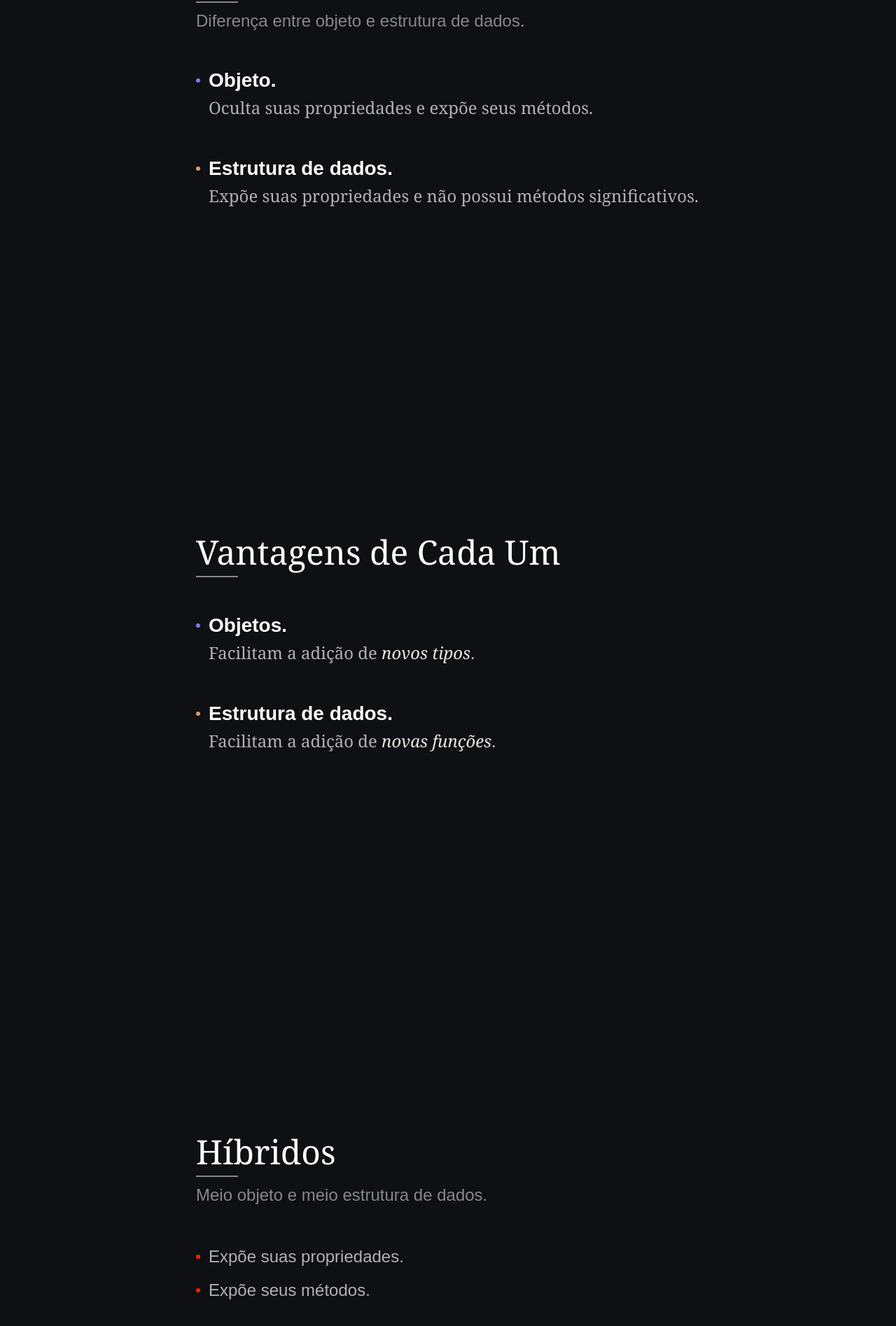
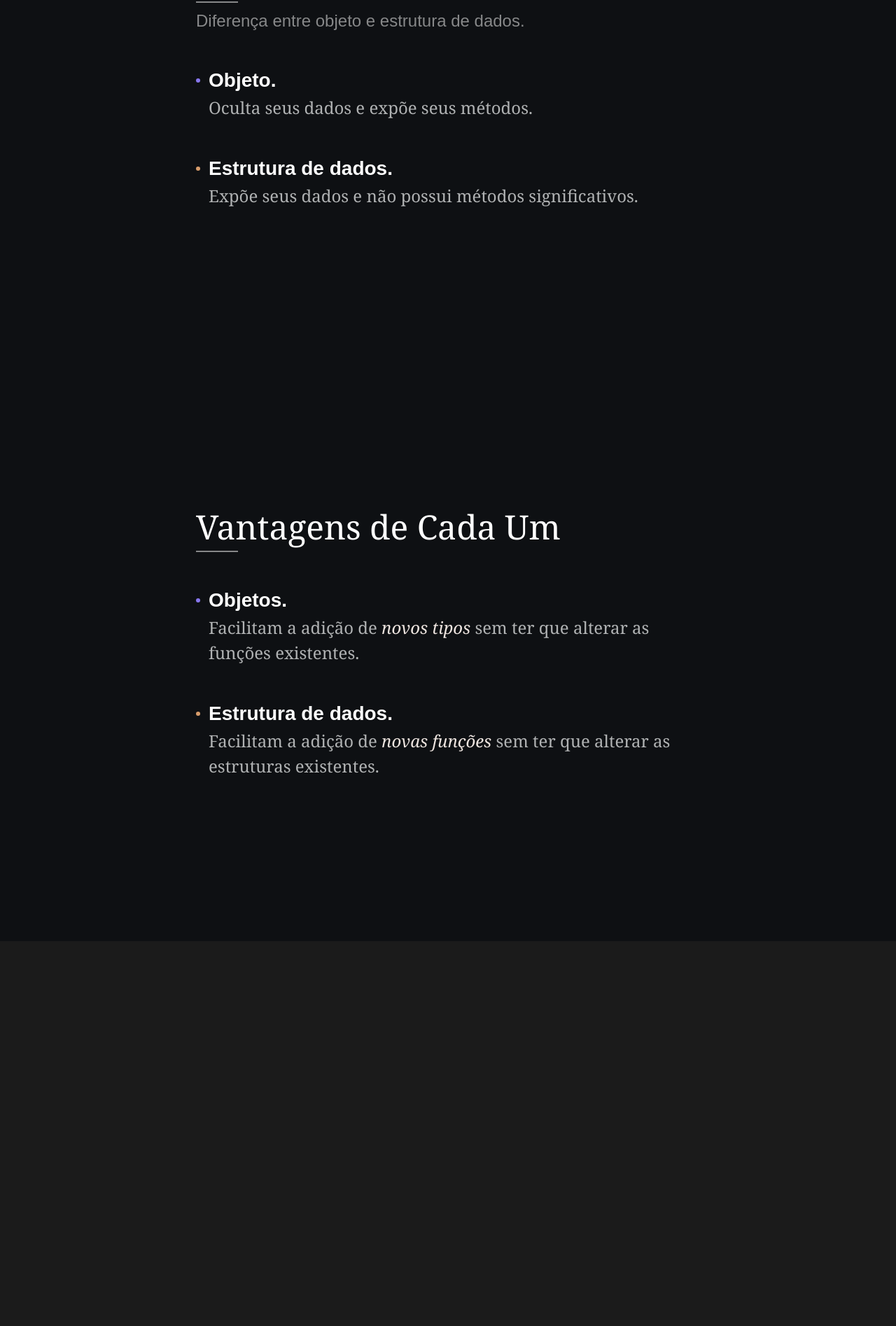
Before and after one commit to GabriellBarbosa/React-Course-Page, a React (Vite) app: page /slide/codigo-limpo/0504-objetos-e-estruturas-de-dados in a window 1280 px wide. Shown: the part 255-2150 px from the top of the page at 70% size. After the commit the page ends 1600 px from the top, so only its background shows below. Built offline with nearby package versions, Linux system fonts and the light colour scheme.

Commit message:
last slide goes to next video

```diff
--- a/src/pages/Slide/CleanCode/0504/index.tsx
+++ b/src/pages/Slide/CleanCode/0504/index.tsx
@@ -22,15 +22,15 @@ function _0504() {
             <section className={slideStyles.slide} data-testid="slide" ref={addSlide}>
                 <div className={slideStyles.container}>
                     <h2 className={slideStyles.regular_title}>Objeto e Estrutura de Dados</h2>
-                    <h3 className={slideStyles.subtitle}>Diferença entre objeto e estrutura de dados<span>.</span></h3>
+                    <h3 className={slideStyles.subtitle}>Diferença entre objeto e estrutura de dados.</h3>
                     <ul className={`${styles.list} ${styles.titleAndDescriptionList}`}>
                         <li>
                             <p className={`${styles.listItemTitle} ${styles.obj}`}>Objeto.</p>
-                            <p className={styles.itemListDescription}>Oculta suas propriedades e expõe seus métodos.</p>
+                            <p className={styles.itemListDescription}>Oculta seus dados e expõe seus métodos.</p>
                         </li>
                         <li>
                             <p className={`${styles.listItemTitle} ${styles.dataStructure}`}>Estrutura de dados.</p>
-                            <p className={styles.itemListDescription}>Expõe suas propriedades e não possui métodos significativos.</p>
+                            <p className={styles.itemListDescription}>Expõe seus dados e não possui métodos significativos.</p>
                         </li>
                     </ul>
                 </div>
@@ -42,23 +42,12 @@ function _0504() {
                     <ul className={`${styles.list} ${styles.titleAndDescriptionList}`}>
                         <li>
                             <p className={`${styles.listItemTitle} ${styles.obj}`}>Objetos.</p>
-                            <p className={styles.itemListDescription}>Facilitam a adição de <span className={styles.italic}>novos tipos</span>.</p>
+                            <p className={styles.itemListDescription}>Facilitam a adição de <span className={styles.italic}>novos tipos</span> sem ter que alterar as funções existentes.</p>
                         </li>
                         <li>
                             <p className={`${styles.listItemTitle} ${styles.dataStructure}`}>Estrutura de dados.</p>
-                            <p className={styles.itemListDescription}>Facilitam a adição de <span className={styles.italic}>novas funções</span>.</p>
+                            <p className={styles.itemListDescription}>Facilitam a adição de <span className={styles.italic}>novas funções</span> sem ter que alterar as estruturas existentes.</p>
                         </li>
-                    </ul>
-                </div>
-            </section>
-
-            <section className={slideStyles.slide} data-testid="slide" ref={addSlide}>
-                <div className={slideStyles.container}>
-                    <h2 className={slideStyles.regular_title}>Híbridos</h2>
-                    <h3 className={slideStyles.subtitle}>Meio objeto e meio estrutura de dados.</h3>
-                    <ul className={`${slideStyles.list} ${styles.list} ${styles.listDecoration}`}>
-                        <li>Expõe suas propriedades.</li>
-                        <li>Expõe seus métodos.</li>
                     </ul>
                 </div>
             </section>
```
